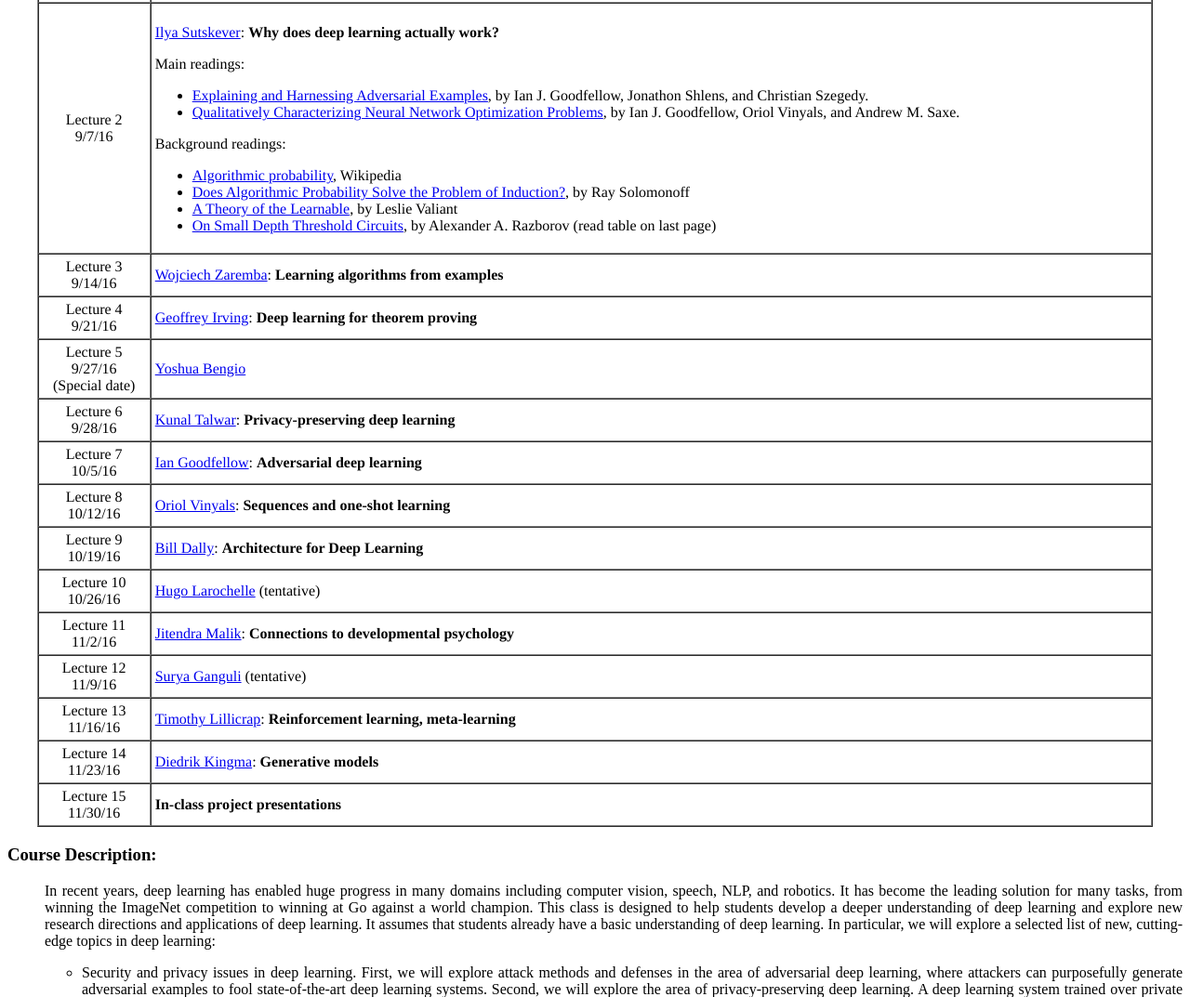
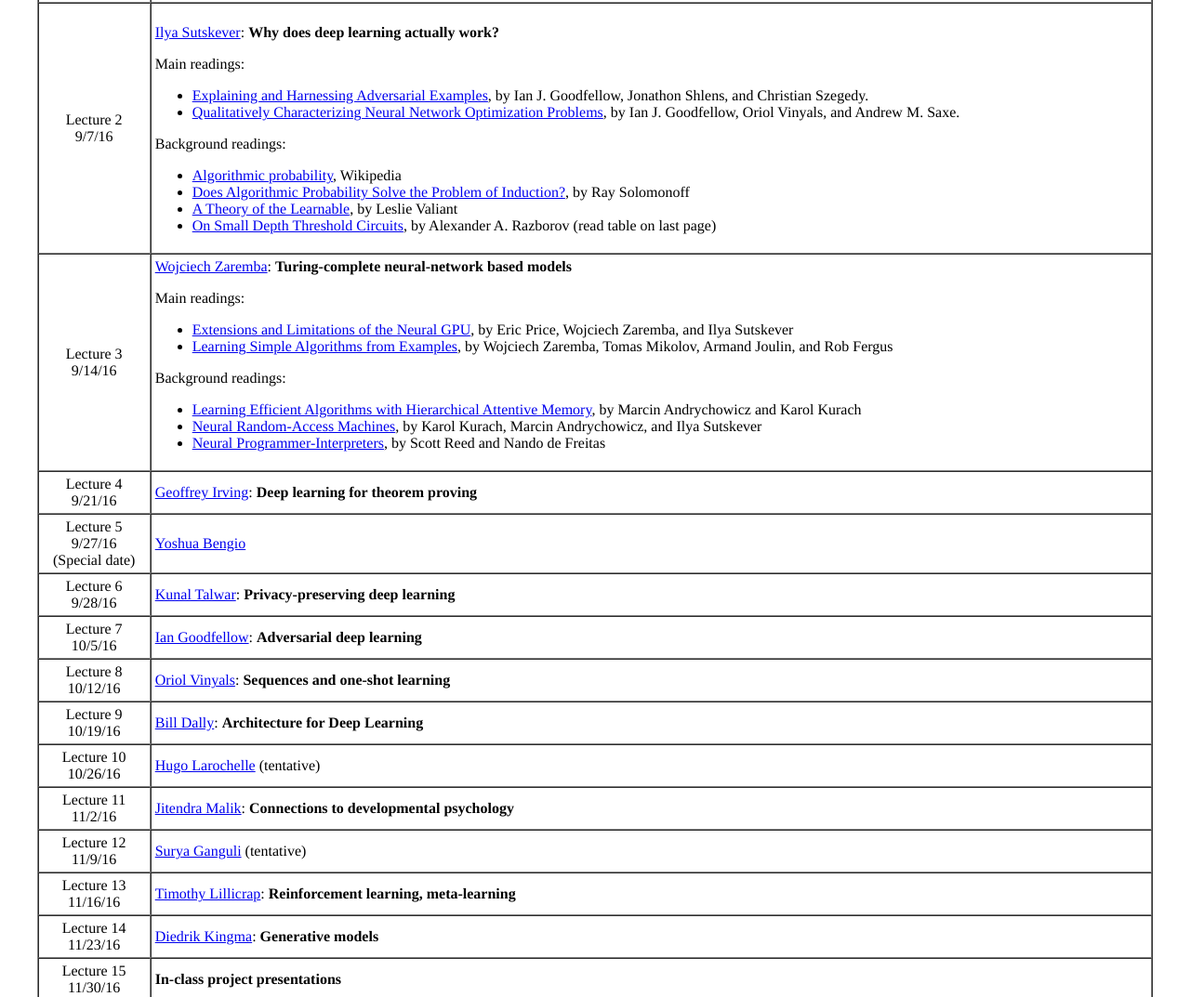
Before and after one commit to berkeley-deep-learning/cs294-dl-f16, a plain HTML site: page index.html in a window 1280 px wide. Shown: the part 697-1770 px from the top of the page at 93% size. Drawn offline with Linux system fonts and the light colour scheme.

Commit message:
Add Wojciech Zaremba's talk information

```diff
--- a/index.html
+++ b/index.html
@@ -176,9 +176,27 @@ Background readings:
 <a href=
                   "https://berkeley-deep-learning.github.io/cs294-dl-f16/guest_speakers.html#Lecture3">
                   Wojciech Zaremba</a>:
-                  <b>Learning algorithms from examples</b><br>
-                  <b></b>
+                  <b>Turing-complete neural-network based models</b><br>
                 </div>
+
+                <p>
+                  Main readings:
+                  <ul>
+                    <li><a href="http://cs.nyu.edu/~zaremba/neuralgpu.pdf">Extensions and Limitations of the Neural GPU</a>,
+                      by Eric Price, Wojciech Zaremba, and Ilya Sutskever</li>
+                    <li><a href="https://arxiv.org/pdf/1511.07275.pdf">Learning Simple Algorithms from Examples</a>,
+                      by Wojciech Zaremba, Tomas Mikolov, Armand Joulin, and Rob Fergus</li>
+                  </ul>
+
+                  Background readings:
+                  <ul>
+                    <li><a href="https://arxiv.org/pdf/1602.03218.pdf">Learning Efficient Algorithms with Hierarchical Attentive Memory</a>,
+                      by Marcin Andrychowicz and Karol Kurach</li>
+                    <li><a href="https://arxiv.org/pdf/1511.06392.pdf">Neural Random-Access Machines</a>,
+                      by Karol Kurach, Marcin Andrychowicz, and Ilya Sutskever</li>
+                    <li><a href="https://arxiv.org/pdf/1511.06279.pdf">Neural Programmer-Interpreters</a>,
+                      by Scott Reed and Nando de Freitas</li>
+                  </ul>
               </td>
             </tr>
 
```
Also changed, not shown: guest_speakers.html (+20 -1 lines).
